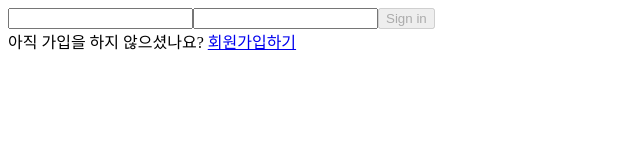
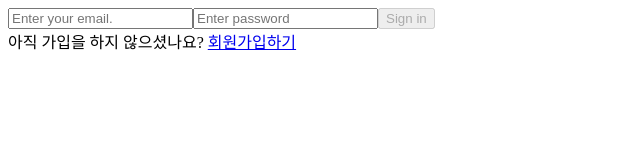
Before and after one commit to nlom0218/wanted-pre-onboarding-fe, a React (Create React App) app: page /signin in a window 1280 px wide. Shown: the top 160 px of the page, without its empty margins (0-640 px from the left). Built offline with nearby package versions, Linux system fonts and the light colour scheme.

Commit message:
SigninForm input basic value

```diff
--- a/src/Components/SigninForm.tsx
+++ b/src/Components/SigninForm.tsx
@@ -24,11 +24,15 @@ const SigninForm = ({ submit, type }: ISigninForm) => {
         type="text"
         value={email}
         onChange={(e) => setEmail(e.target.value)}
+        autoComplete="off"
+        placeholder="Enter your email."
       />
       <input
         type="password"
         value={password}
         onChange={(e) => setPassword(e.target.value)}
+        autoComplete="off"
+        placeholder="Enter password"
       />
       <input
         type="submit"
```
